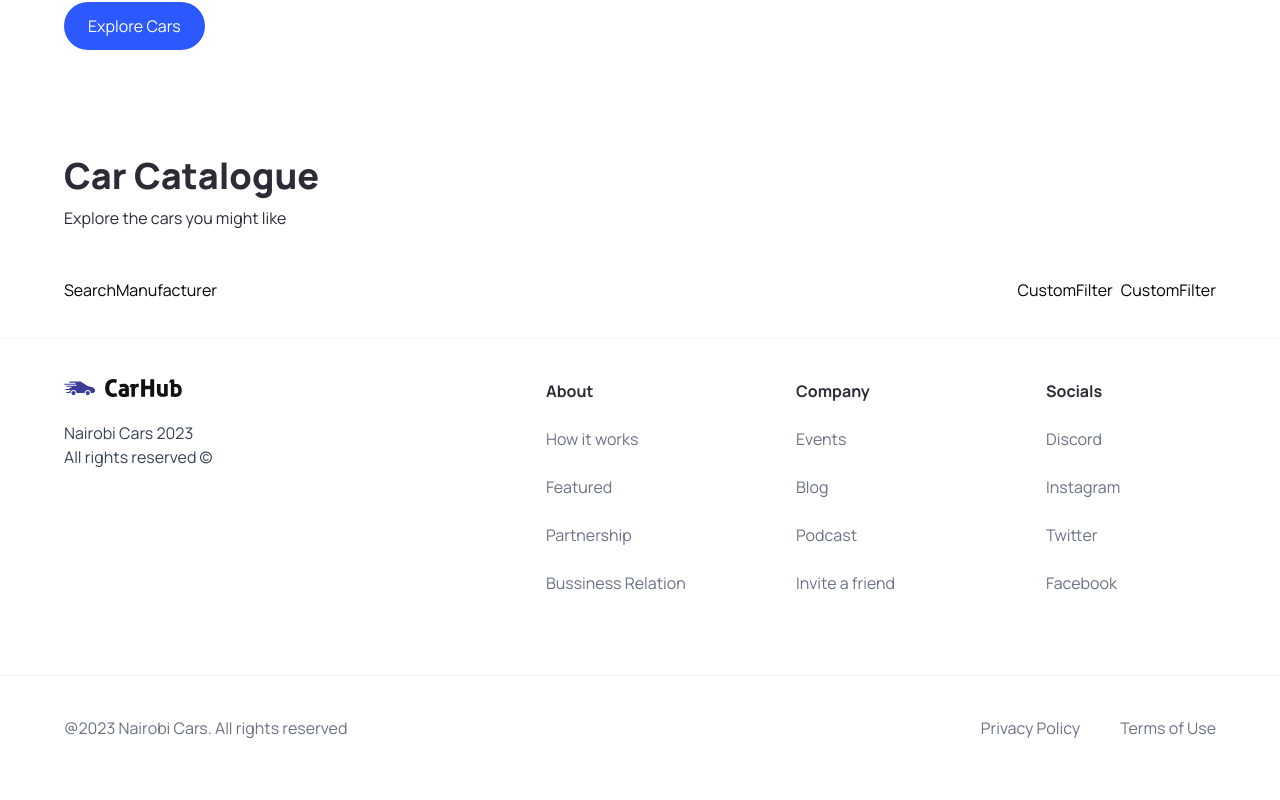
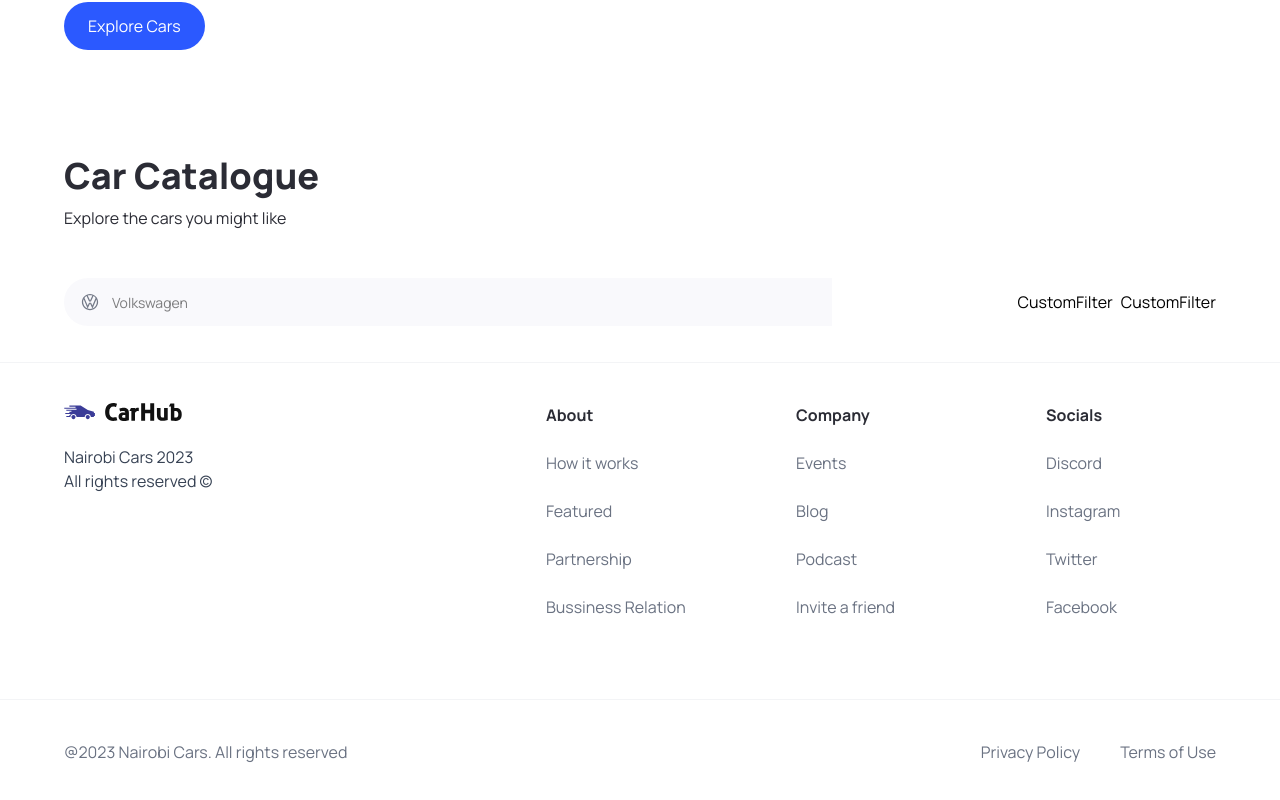
Before and after one commit to Henryoile/Car_Website, a Next.js app: page / in a window 1280 px wide. Shown: the part 708-1508 px from the top of the page. Built offline with nearby package versions, Linux system fonts and the light colour scheme.

Commit message:
Set up car catalogue: fix search syntax error and update dependencies

```diff
--- a/components/SearchManufacturer.tsx
+++ b/components/SearchManufacturer.tsx
@@ -1,8 +1,70 @@
+"use client";
+
+import { useState, Fragment } from "react"
+import Image from "next/image";
+import { Combobox, Transition } from '@headlessui/react'
+
+import { manufacturers } from '@/constants'
 import { SearchManufacturerProps } from '@/types'
 
 const SearchManufacturer = ({manufacturer, setManufacturer}: SearchManufacturerProps) => {
+  const [query, setQuery] = useState("")
+
+
+
+  const filterManufacturers =
+    query === ""
+      ? manufacturers
+      : manufacturers.filter((item) => (
+        item.toLowerCase()
+        .replace(/\s+/g, "")
+        .includes(query.toLowerCase().replace(/\s+/g, ""))
+      ))
+
   return (
-    <div>SearchManufacturer</div>
+    <div className="search-manufacturer">
+      <Combobox>
+        <div className="relarive w-full">
+          <Combobox.Button className="absolute top-[14px]">
+            <Image
+              src="/car-logo.svg"
+              width={20}
+              height={20}
+              className="ml-4"
+              alt="car logo"
+            />
+          </Combobox.Button>
+
+          <Combobox.Input
+            className="search-manufacturer__input"
+            placeholder="Volkswagen"
+            displayValue={(manufacturer: string) => manufacturer}
+            onChange={(e) => setQuery(e.target.value)}
+          />
+
+          <Transition
+            as={Fragment}
+            leave="transition ease-in duration-100"
+            leaveFrom="opacity-100"
+            leaveTo="opacity-0"
+            afterLeave={() => setQuery("")}
+          >
+            <Combobox.Options>
+              {filterManufacturers.map((item) => (
+                  <Combobox.Option
+                    key={item}
+                    className={({ active }) => `relative search-manufacturer__option ${active ? "bg-primary-blue text-white" : "text-gray-900"}`}
+                    value={item}
+                  >
+                    {item}
+                  </Combobox.Option>
+                ))
+              }
+            </Combobox.Options>
+          </Transition>
+        </div>
+      </Combobox>
+    </div>
   )
 }
 
--- a/package.json
+++ b/package.json
@@ -9,6 +9,7 @@
     "lint": "eslint"
   },
   "dependencies": {
+    "@headlessui/react": "^2.2.10",
     "next": "16.2.10",
     "react": "19.2.4",
     "react-dom": "19.2.4"
```
Also changed, not shown: 1 other file (tests, documents, lock files or other folders).
